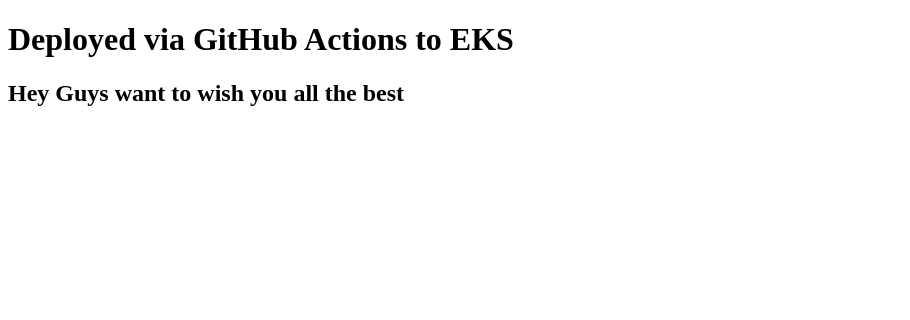
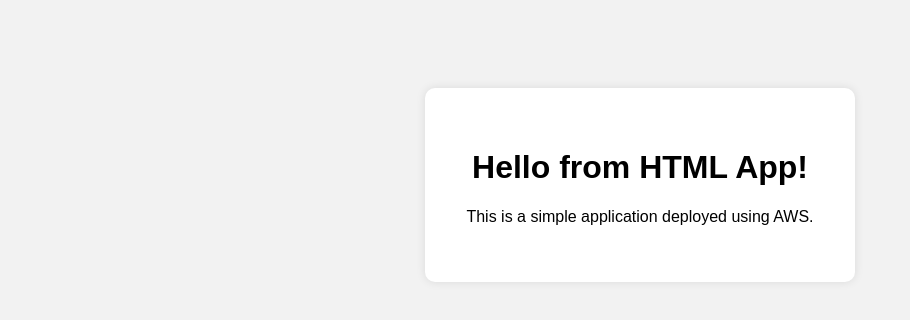
Before and after one commit to Prashant6121/my-eks-app, a plain HTML site: page app/index.html in a window 1280 px wide. Shown: the whole page, without its empty margins (0-910 px from the left). Drawn offline with Linux system fonts and the light colour scheme.

Commit message:
Update index.html

```diff
--- a/app/index.html
+++ b/app/index.html
@@ -1,10 +1,28 @@
 <!DOCTYPE html>
 <html>
-  <head>
-    <title>My EKS App</title>
-  </head>
-  <body>
-    <h1> Deployed via GitHub Actions to EKS</h1>
-    <h2> Hey Guys want to wish you all the best</h2>
-  </body>
+<head>
+    <title>Simple HTML App</title>
+    <style>
+        body {
+            background: #f2f2f2;
+            font-family: Arial;
+            text-align: center;
+            padding-top: 80px;
+        }
+        .card {
+            background: white;
+            padding: 40px;
+            width: 350px;
+            margin: auto;
+            border-radius: 10px;
+            box-shadow: 0 0 10px rgba(0,0,0,0.1);
+        }
+    </style>
+</head>
+<body>
+    <div class="card">
+        <h1>Hello from HTML App!</h1>
+        <p>This is a simple application deployed using AWS.</p>
+    </div>
+</body>
 </html>
```
